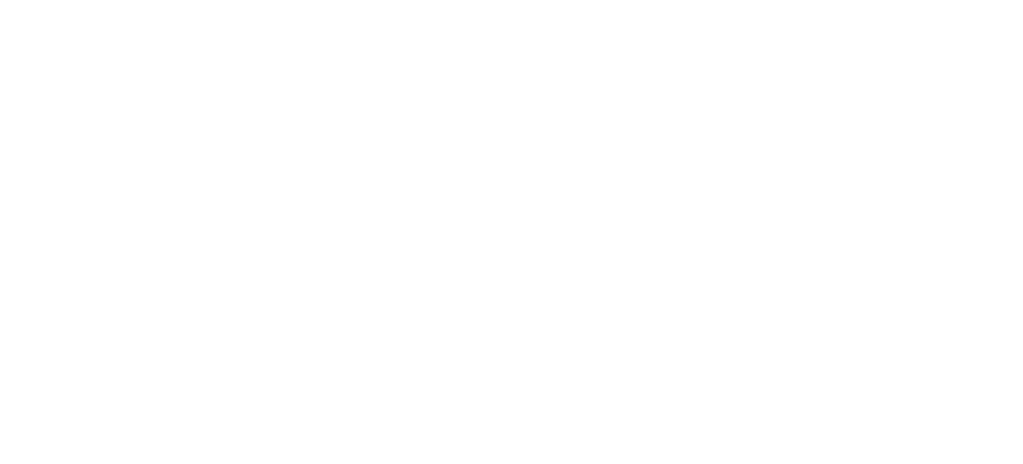
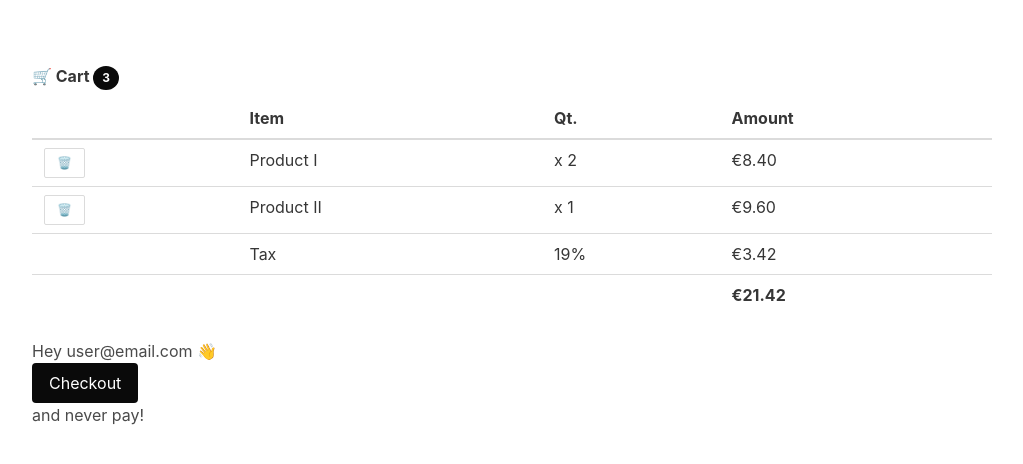
Before and after one commit to nizigama/saint-mary-shop-front, a Vue app: page /cart in a window 1280 px wide. Before the commit this address had no page. Shown: the top 464 px of the page, without its empty margins (128-1151 px from the left). Built offline with nearby package versions, Linux system fonts and the light colour scheme.

Commit message:
Created cart page and added it to the routes

```diff
--- a/src/router/index.js
+++ b/src/router/index.js
@@ -2,6 +2,7 @@
 import Catalog from '../views/catalog/index.vue'
 import Login from '../views/auth/login.vue'
 import Register from '../views/auth/register.vue'
+import Cart from '../views/cart/index.vue'
 
 const router = createRouter({
   history: createWebHistory(import.meta.env.BASE_URL),
@@ -21,6 +22,11 @@
       name: 'Register',
       component: Register
     },
+    {
+      path: '/cart',
+      name: 'Cart',
+      component: Cart
+    }
   ]
 })
 
--- /dev/null
+++ b/src/views/cart/index.vue
@@ -0,0 +1,69 @@
+<template>
+    <div id="cart" class="container">
+        <h2 class="label">🛒 Cart <span class="tag is-black is-circle">3</span></h2>
+
+        <table class="table">
+            <thead>
+                <tr>
+                    <th></th>
+                    <th>Item</th>
+                    <th>Qt.</th>
+                    <th>Amount</th>
+                </tr>
+            </thead>
+            <tbody>
+                <tr>
+                    <td>
+                        <button class="button is-small" title="Remove">🗑️</button>
+                    </td>
+                    <td>Product I</td>
+                    <td>x 2</td>
+                    <td>€8.40</td>
+                </tr>
+
+                <tr>
+                    <td>
+                        <button class="button is-small" title="Remo`ve">🗑️</button>
+                    </td>
+                    <td>Product II</td>
+                    <td>x 1</td>
+                    <td>€9.60</td>
+                </tr>
+
+                <tr>
+                    <td></td>
+                    <td>Tax</td>
+                    <td>19%</td>
+                    <td>€3.42</td>
+                </tr>
+
+                <tr>
+                    <td></td>
+                    <td></td>
+                    <td></td>
+                    <td>
+                        <b>€21.42</b>
+                    </td>
+                </tr>
+            </tbody>
+        </table>
+
+        <div title="Show this if logged in">Hey {{ email }} 👋</div>
+        <button class="button is-black">Checkout</button>
+        <div>and never pay!</div>
+    </div>
+</template>
+
+<script>
+export default {
+    data(){
+        return {
+            email: "user@email.com"
+        }
+    }
+}
+</script>
+
+<style>
+
+</style>
```
